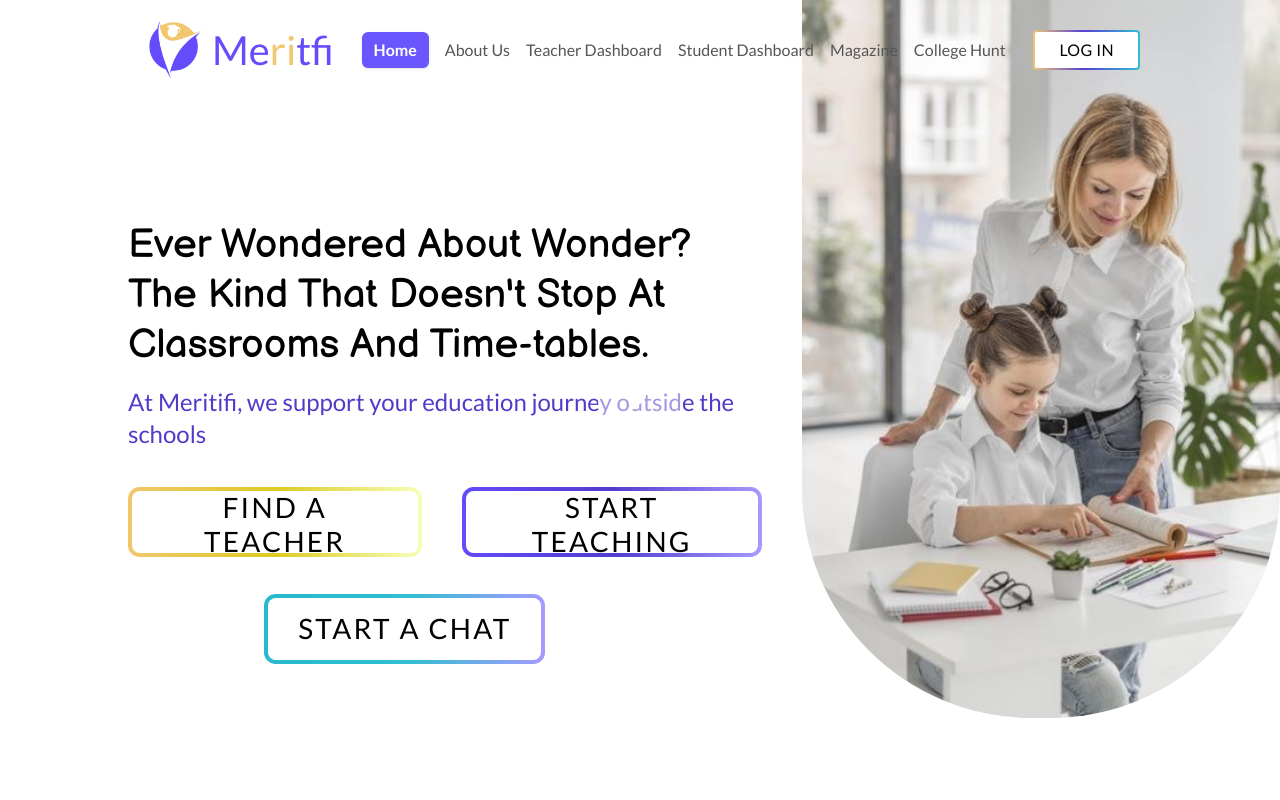
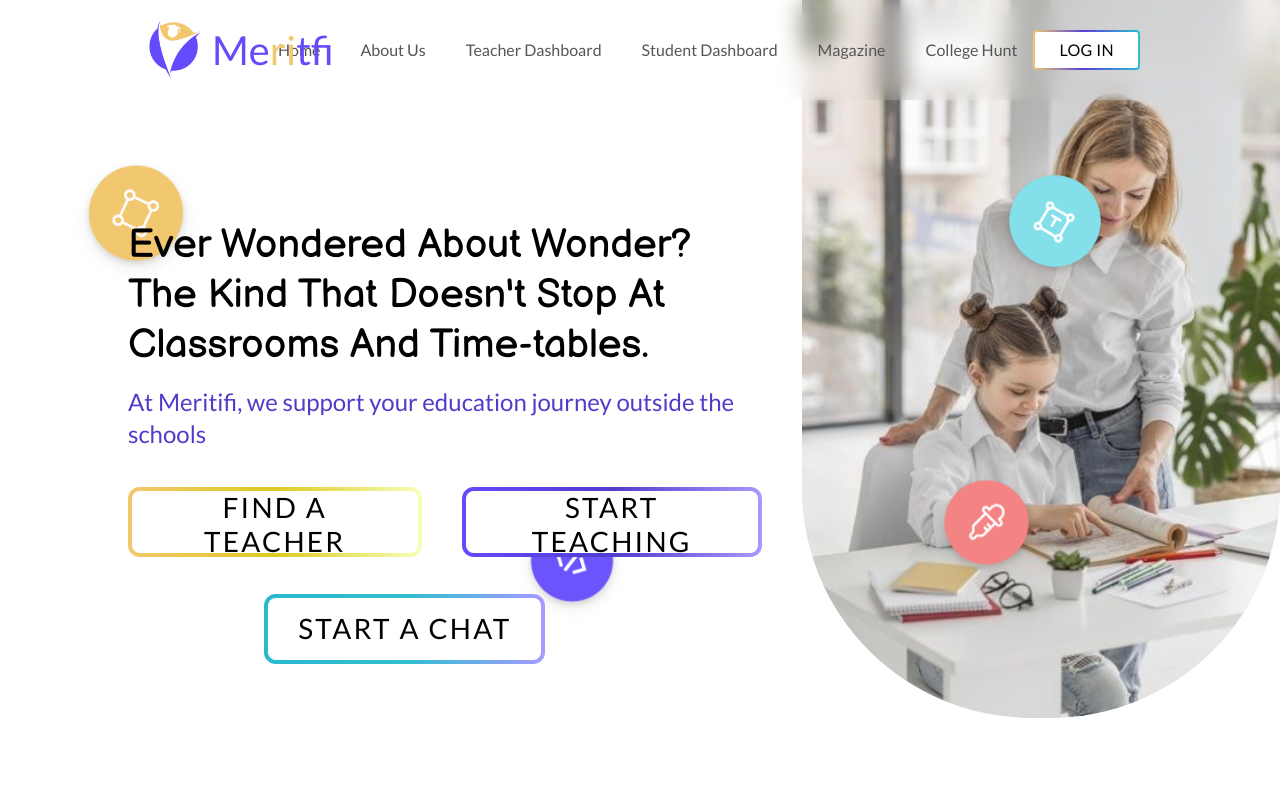
Before and after one commit to pranavdhawan/meritifi, a Next.js app: page /landing in a window 1280 px wide. Shown: the top 800 px of the page. Built offline with nearby package versions, Linux system fonts and the light colour scheme.

Commit message:
refactor: remove active element from navbar, add bg blur, fix footer

```diff
--- a/src/app/landing/Nav.tsx
+++ b/src/app/landing/Nav.tsx
@@ -1,6 +1,6 @@
 "use client";
 
-import { useEffect, useState } from "react";
+import { useState } from "react";
 
 const LINKS = [
   { id: "hero", label: "Home" },
@@ -12,28 +12,7 @@ const LINKS = [
 ];
 
 export function LandingNav() {
-  const [active, setActive] = useState<string>("hero");
   const [open, setOpen] = useState(false);
-
-  useEffect(() => {
-    const observer = new IntersectionObserver(
-      (entries) => {
-        entries.forEach((entry) => {
-          if (entry.isIntersecting) {
-            setActive(entry.target.id);
-          }
-        });
-      },
-      { rootMargin: "-50% 0px -50% 0px", threshold: 0 }
-    );
-
-    LINKS.forEach((l) => {
-      const el = document.getElementById(l.id);
-      if (el) observer.observe(el);
-    });
-
-    return () => observer.disconnect();
-  }, []);
 
   return (
     <div className="flex items-center">
@@ -54,11 +33,7 @@ export function LandingNav() {
             key={`${l.label}-${idx}`}
             href={`#${l.id}`}
             onClick={() => setOpen(false)}
-            className={`ds-body-2 transition-all no-underline ${
-              active === l.id
-                ? "font-semibold text-white bg-[#6B55FC] rounded-md px-3 py-1.5 shadow-sm"
-                : "text-[#555] hover:text-black"
-            }`}
+            className="ds-body-2 transition-all no-underline text-[#555] px-3 py-1.5 rounded-md hover:text-[#6B55FC] hover:bg-[#6B55FC]/10"
           >
             {l.label}
           </a>
--- a/src/app/landing/sections/Footer.tsx
+++ b/src/app/landing/sections/Footer.tsx
@@ -8,7 +8,7 @@ export function Footer() {
       style={{
         backgroundImage: "url(/assets/footer-bg.png)",
         backgroundSize: "cover",
-        backgroundPosition: "center top",
+        backgroundPosition: "center",
       }}
     >
       <div className="w-full px-10 pt-10 max-sm:px-6">
@@ -24,11 +24,11 @@ export function Footer() {
                   alt="logo"
                 />
                 <span className="font-display text-[40px] text-[#010101]">
-                <div className="relative text-[40px] capitalize font-balsamiq-sans text-center text-[#644bfc]">
-              <span>me</span>
-              <span className="text-[#f1c76f]">ri</span>
-              <span>tfi</span>
-            </div>
+                  <div className="relative text-[40px] capitalize font-balsamiq-sans text-center text-[#644bfc]">
+                    <span>me</span>
+                    <span className="text-[#f1c76f]">ri</span>
+                    <span>tfi</span>
+                  </div>
                 </span>
               </div>
             </div>
@@ -36,7 +36,7 @@ export function Footer() {
             {/* Middle: Information + Follow us (stacked) */}
             <div className="flex flex-col gap-11 max-w-[660px]">
               <div className="flex flex-col gap-6">
-                <span className="font-display uppercase tracking-[0.04em] opacity-60 text-[#010101]">
+                <span className="font-display uppercase tracking-[0.04em] opacity-80 text-[#010101]">
                   Information
                 </span>
                 <nav className="flex flex-wrap items-center gap-6 text-[#010101]">
@@ -44,26 +44,26 @@ export function Footer() {
                     Home
                   </a>
                   <a href="#" aria-label="About us">
-                    about us
+                    About Us
                   </a>
                   <a href="#" aria-label="Teacher dashboard">
-                    teacher dashboard
+                    Teacher Dashboard
                   </a>
                   <a href="#" aria-label="Student dashboard">
-                    student dashboard
+                    Student Dashboard
                   </a>
                   <a href="#" aria-label="Magazine">
-                    magazine
+                    Magazine
                   </a>
                   <a href="#" aria-label="College hunt">
-                    college hunt
+                    College Hunt
                   </a>
                 </nav>
               </div>
 
               <div className="flex flex-col gap-6">
-                <span className="font-display uppercase tracking-[0.04em] opacity-60 text-[#010101]">
-                  follow us
+                <span className="font-display uppercase tracking-[0.04em] font-bold opacity-60 text-[#010101]">
+                  Follow Us
                 </span>
                 <div className="flex items-center gap-[22px]">
                   <Image
@@ -85,8 +85,8 @@ export function Footer() {
 
             {/* Right: Contact */}
             <div className="flex flex-col items-start gap-2 xl:items-end">
-              <div className="rounded-lg bg-gradient-to-r from-[#F1C76F] via-[#83DFEA] to-[#644BFC] p-[2px]">
-                <button className="px-8 py-3 rounded-lg bg-transparent text-[#010101] font-semibold text-sm hover:bg-white/10 transition-all duration-300">
+              <div className="rounded-xl bg-gradient-to-r from-[#F1C76F] via-[#83DFEA] to-[#644BFC] p-[2px]">
+                <button className="px-8 py-3 rounded-lg bg-[#F2F1EA] text-[#010101] font-semibold text-sm hover:bg-white/10 transition-all duration-300">
                   Contact Us
                 </button>
               </div>
@@ -102,11 +102,13 @@ export function Footer() {
       {/* Bottom bar */}
       <div className="w-full py-6">
         <div className="mx-auto w-[1349px] max-w-full px-10 max-sm:px-6">
-          <div className="flex flex-col items-center justify-between gap-2 md:flex-row">
-            <span className="text-white/90 max-sm:text-xs">
-              Privacy policy | terms of use | refund policy
+          <div className="flex flex-col items-center justify-between gap-2">
+            <span className="text-black/90 max-sm:text-xs">
+              Privacy Policy | Terms Of Use | Refund Policy
             </span>
-            <span className="max-sm:text-xs">© 2023 — Copyright</span>
+            <span className="text-black/90 max-sm:text-xs">
+              © 2023 — Copyright
+            </span>
           </div>
         </div>
       </div>
--- a/src/app/landing/sections/Header.tsx
+++ b/src/app/landing/sections/Header.tsx
@@ -22,9 +22,9 @@ export function Header() {
   return (
     <section className="w-[1440px] max-w-full mx-auto">
       <header
-        className={`h-[100px] flex items-center z-50 transition-all duration-300 whitespace-nowrap ${
+        className={`h-[100px] flex items-center z-50 transition-all duration-300 whitespace-nowrap backdrop-blur-md ${
           isFloating
-            ? "fixed inset-x-0 top-8 w-full rounded-xl border border-white/30 bg-white/60 backdrop-blur-xl shadow-lg transform scale-x-[0.985]"
+            ? "fixed inset-x-0 top-8 w-full rounded-xl border border-white/30 bg-white/60 shadow-lg transform scale-x-[0.985]"
             : "fixed inset-x-0 top-0 w-full bg-transparent"
         }`}
       >
--- a/src/app/landing/sections/Hero.tsx
+++ b/src/app/landing/sections/Hero.tsx
@@ -3,7 +3,7 @@ import FloatingOrbs from "@/components/FloatingOrbs";
 
 export function Hero() {
   return (
-    <section id="hero" className="w-[1440px] max-w-full mx-auto relative">
+    <section id="hero" className="w-[1440px] max-w-full mx-auto relative z-[5]">
       <FloatingOrbs className="absolute inset-0" />
       <div className="flex gap-5 max-sm:flex-col-reverse">
         <div className="flex-1 pl-32 pt-[220px] max-sm:pt-8 max-sm:px-6">
@@ -52,7 +52,7 @@ export function Hero() {
             alt="Hero"
             width={478}
             height={718}
-            className="object-cover"
+            className="object-cover -z-10 relative"
             priority
           />
         </div>
```
Also changed, not shown: 1 other file (tests, documents, lock files or other folders).
